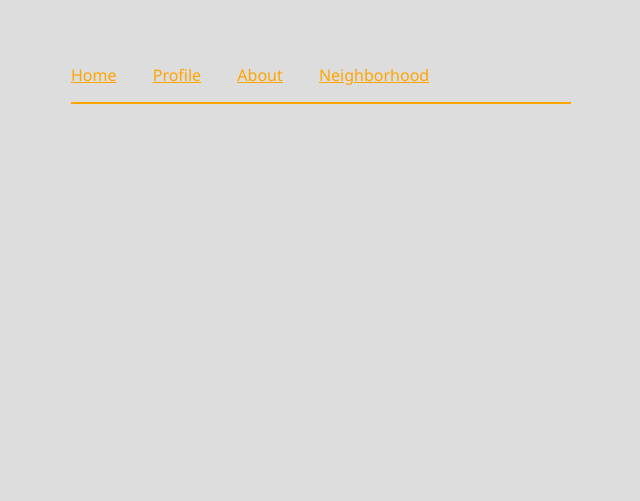
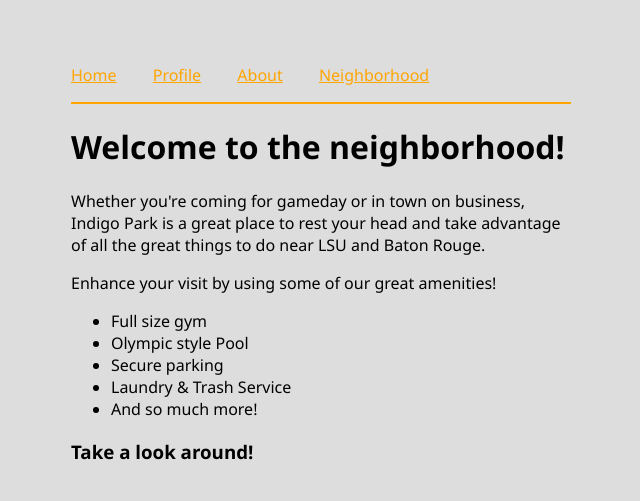
Before and after one commit to Ccolson91/Assessments, a plain HTML site: page Module3Assessment/neighborhood.html in a window 1280 px wide. Shown: the whole page, without its empty margins (319-959 px from the left). Drawn offline with Linux system fonts and the light colour scheme.

Commit message:
neighborhood.js added

```diff
--- a/Module3Assessment/neighborhood.html
+++ b/Module3Assessment/neighborhood.html
@@ -17,6 +17,22 @@
 	        <li class="crumb"><a href="./neighborhood.html">Neighborhood</a></li>
 	    </ol>
 	</nav>
+<content>
+  <h1>Welcome to the neighborhood!</h1>
 
+  <p>Whether you're coming for gameday or in town on business, Indigo Park is a great place to rest your head and take advantage of all the great things to do near LSU and Baton Rouge.</p>
+  <p>Enhance your visit by using some of our great amenities!</p>
+  <ul>
+    <li>Full size gym</li>
+    <li>Olympic style Pool</li>
+    <li>Secure parking</li>
+    <li>Laundry & Trash Service</li>
+    <li>And so much more!</li>
+  </ul>
+
+  <h3>Take a look around!</h3>
+
+</content>
+  <script src="neighborhood.js"></script>
 </body>
 </html>
```
Also changed, not shown: Module3Assessment/neighborhood.js (added).
